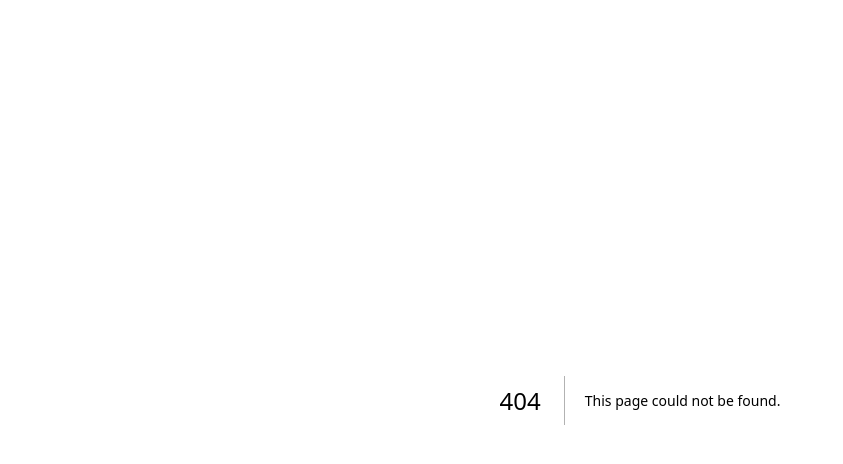
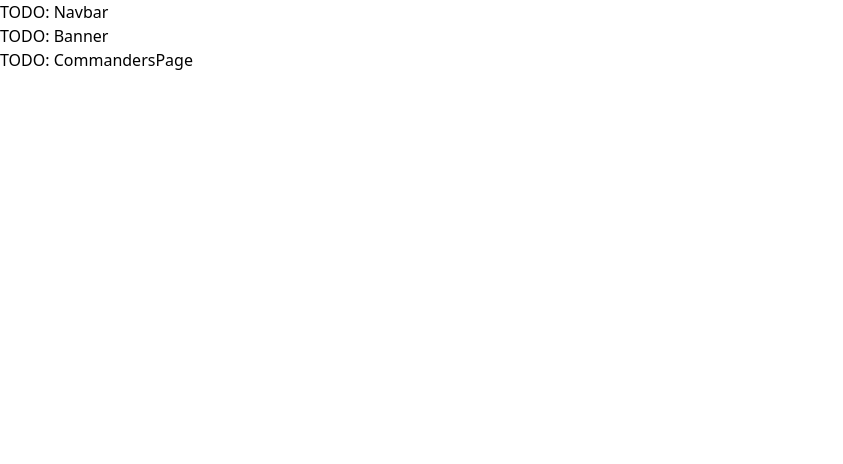
Before and after one commit to EDH-Top-16/edhtop16, a Next.js app in the folder client/: page /commanders in a window 1280 px wide. Before the commit this address had no page. Shown: the top 464 px of the page, without its empty margins (0-843 px from the left). Built offline with nearby package versions, Linux system fonts and the light colour scheme.

Commit message:
made some preliminary files to plan out file structure

```diff
--- /dev/null
+++ b/client/src/app/commanders/layout.tsx
@@ -0,0 +1,19 @@
+/**
+ * @fileoverview commanders/page.tsx - commander view page
+ */
+import Navigation from "@/components/nav";
+import Banner from "@/components/banner/banner";
+
+export default function CommandersLayout({
+  children,
+}: {
+  children: React.ReactNode;
+}) {
+  return (
+    <>
+      <Navigation />
+      <Banner />
+      <main>{children}</main>
+    </>
+  );
+}
--- /dev/null
+++ b/client/src/app/commanders/page.tsx
@@ -0,0 +1,3 @@
+export default function CommandersPage(): {} {
+  return <div>TODO: CommandersPage</div>;
+}
--- /dev/null
+++ b/client/src/app/error.tsx
@@ -0,0 +1,33 @@
+/**
+ * TODO: Replace with custom error page. This is the default error page.
+ */
+"use client"; // Error components must be Client Components
+
+import { useEffect } from "react";
+
+export default function Error({
+  error,
+  reset,
+}: {
+  error: Error;
+  reset: () => void;
+}) {
+  useEffect(() => {
+    // Log the error to an error reporting service
+    console.error(error);
+  }, [error]);
+
+  return (
+    <div>
+      <h2>Something went wrong!</h2>
+      <button
+        onClick={
+          // Attempt to recover by trying to re-render the segment
+          () => reset()
+        }
+      >
+        Try again
+      </button>
+    </div>
+  );
+}
--- a/client/src/app/layout.tsx
+++ b/client/src/app/layout.tsx
@@ -1,4 +1,8 @@
 import "./globals.css";
+
+/**
+ * This file is the root layout for the entire application.
+ */
 
 // TODO: add proper metadata
 export const metadata = {
--- a/client/src/components/Banner/Banner.tsx
+++ b/client/src/components/Banner/Banner.tsx
@@ -0,0 +1,3 @@
+export default function Bannner() {
+  return <div>TODO: Banner</div>;
+}
--- /dev/null
+++ b/client/src/components/nav.tsx
@@ -0,0 +1,7 @@
+export default function Navigation() {
+  return (
+    <nav className="navbar navbar-expand-lg navbar-dark bg-dark">
+      TODO: Navbar
+    </nav>
+  );
+}
```
Also changed, not shown: client/src/pages/index.tsx (deleted), client/src/pages/tournament.tsx (deleted).
